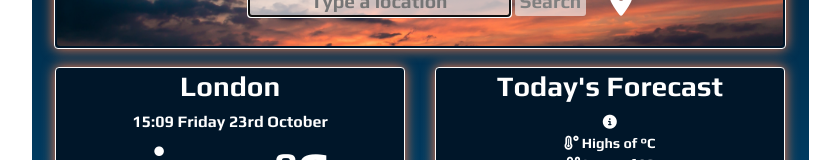
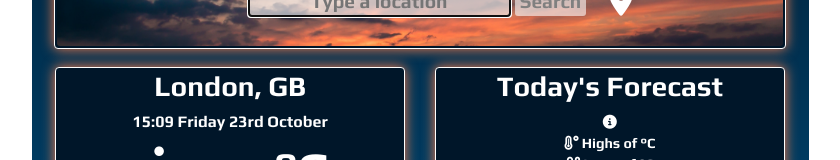
Before and after one commit to flippity28/weather-app-react, a React (Create React App) app: page / in a window 1280 px wide. Shown: the part 259-419 px from the top of the page, without its empty margins (220-1060 px from the left). Built offline with nearby package versions, Linux system fonts and the light colour scheme; no server answers.

Commit message:
updates to get netlify to update
updated class notation
moved axios get request as overloading api key

```diff
--- a/src/footer.js
+++ b/src/footer.js
@@ -5,7 +5,7 @@ export default function Footer() {
     <div className="footer">
       <a
         href="https://github.com/flippity28/weather-app-react"
-        class="code-source"
+        className="code-source"
         target="_blank"
         rel="noopener noreferrer"
       >
--- a/src/searchlocation.js
+++ b/src/searchlocation.js
@@ -12,16 +12,16 @@ export default function SearchLocation() {
   const [city, setCity] = useState("London");
   const [cityName, updateCityName]= useState("London");
   const [country, updateCountry] = useState("GB");
-  const [dataLoaded, setDataLoaded] = useState(false)
+  //const [dataLoaded, setDataLoaded] = useState(false)
   const [weather, updateWeather]= useState({})
-  let apiUrl = `https://api.openweathermap.org/data/2.5/weather?q=${city}&units=metric&appid=e024c14bd2f0eae086692698825b45e0`;
 
-  if (dataLoaded){} else {axios.get(apiUrl).then(getCoords);
-    setDataLoaded(true)}
+ // if (dataLoaded){} else {axios.get(apiUrl).then(getCoords);
+   // setDataLoaded(true)}
 
   function handleSubmit(event){event.preventDefault();
     if (city.length> 0) {
-    axios.get(apiUrl).then(getCoords)
+        let apiUrl = `https://api.openweathermap.org/data/2.5/weather?q=${city}&units=metric&appid=e024c14bd2f0eae086692698825b45e0`;
+   axios.get(apiUrl).then(getCoords)
 }   else{alert("Please search for a city")}
 }
 
@@ -140,7 +140,7 @@ return (
   {searchForm}
 <div className="card-deck row-cols-1">
         <div className="card card-current col-sm-6">
-             <h5>{city}</h5>
+             <h5>{cityName}, {country}</h5>
             <h6>{currentDate}</h6>
             <div  className="card-text">
               <div className="row">
```
